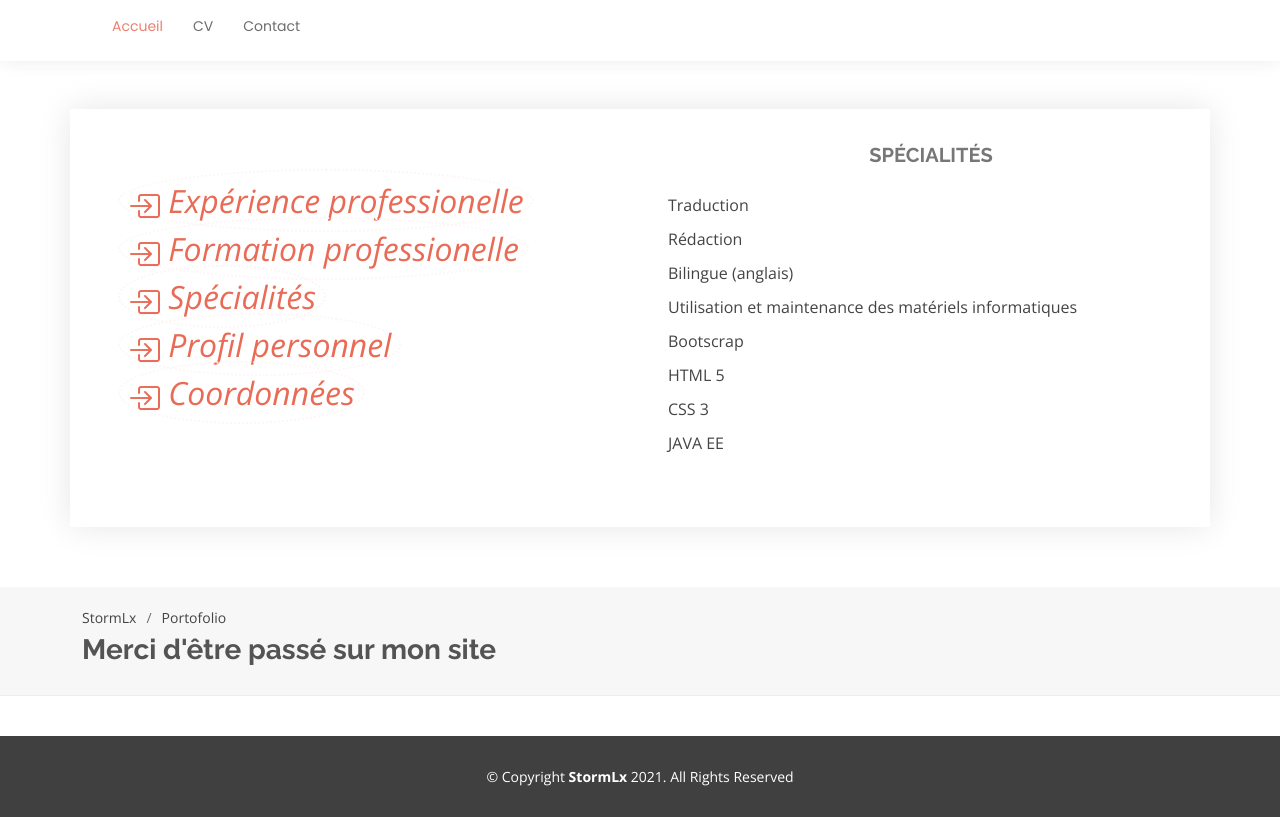
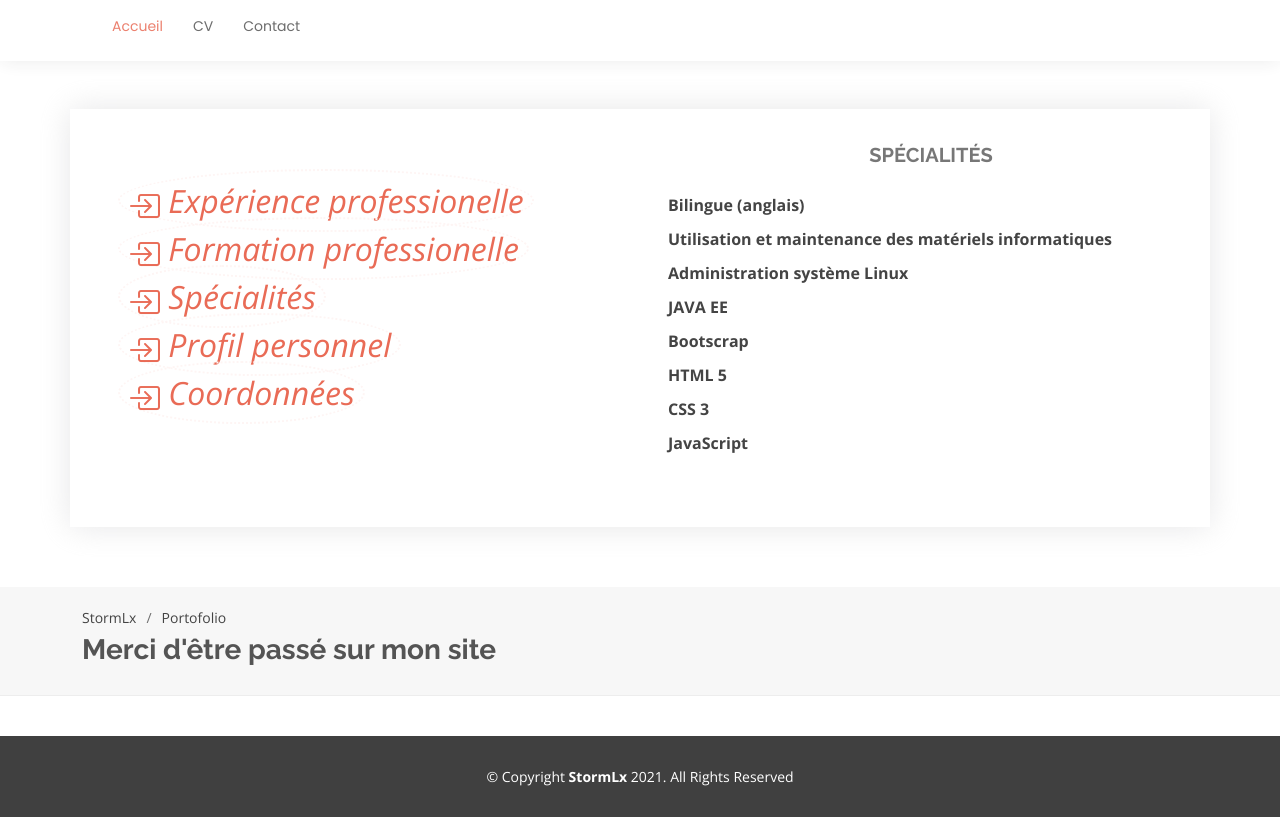
Before and after one commit to StormLx/Site-perso, a plain HTML site: page Projet solo/spec.html in a window 1280 px wide. Shown: the part 50-867 px from the top of the page. Drawn offline with nearby package versions, Linux system fonts and the light colour scheme; files whose address does not match are found by name.

Commit message:
Modified website

```diff
--- a/Projet solo/spec.html
+++ b/Projet solo/spec.html
@@ -90,15 +90,15 @@
           <div class="col-lg-6 pt-4 pt-lg-0 content mt-1">
             <h3 style="text-align: center">SPÉCIALITÉS</h3>
 
-            <ul class="p-3" style="list-style: none; text-align: left;">
-              <li>Traduction</li>
-              <li>Rédaction</li>
+            <ul class="p-3" style="text-align: left; font-weight: bold;">
               <li>Bilingue (anglais)</li>
               <li>Utilisation et maintenance des matériels informatiques</li>
+              <li>Administration système Linux</li>
+              <li>JAVA EE</li>
               <li>Bootscrap</li>
               <li>HTML 5</li>
               <li>CSS 3</li>
-              <li>JAVA EE</li>
+              <li>JavaScript</li>
             </ul>
 
           </div>
```
Also changed, not shown: Projet solo/exppro.html (+2 -2 lines), Projet solo/formapro.html (+2 -2 lines), Projet solo/index.html (+3 -5 lines).
